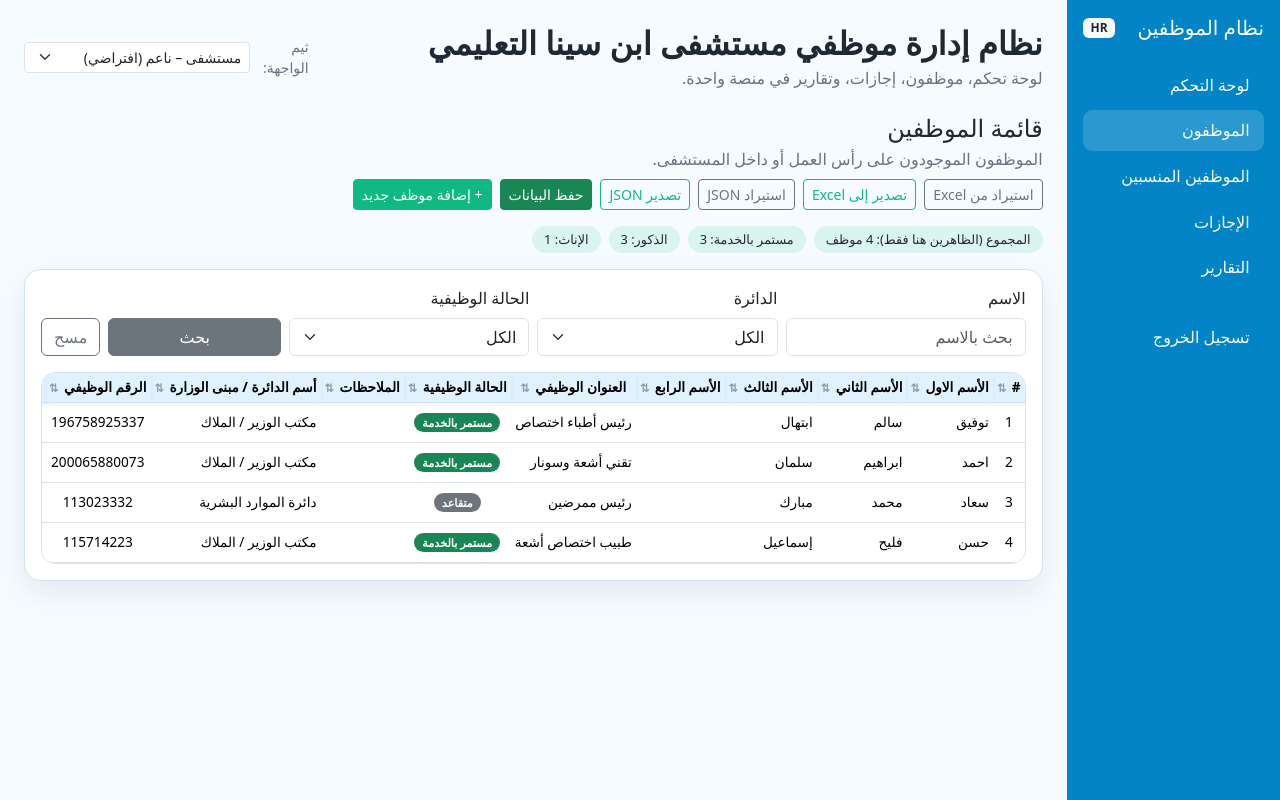
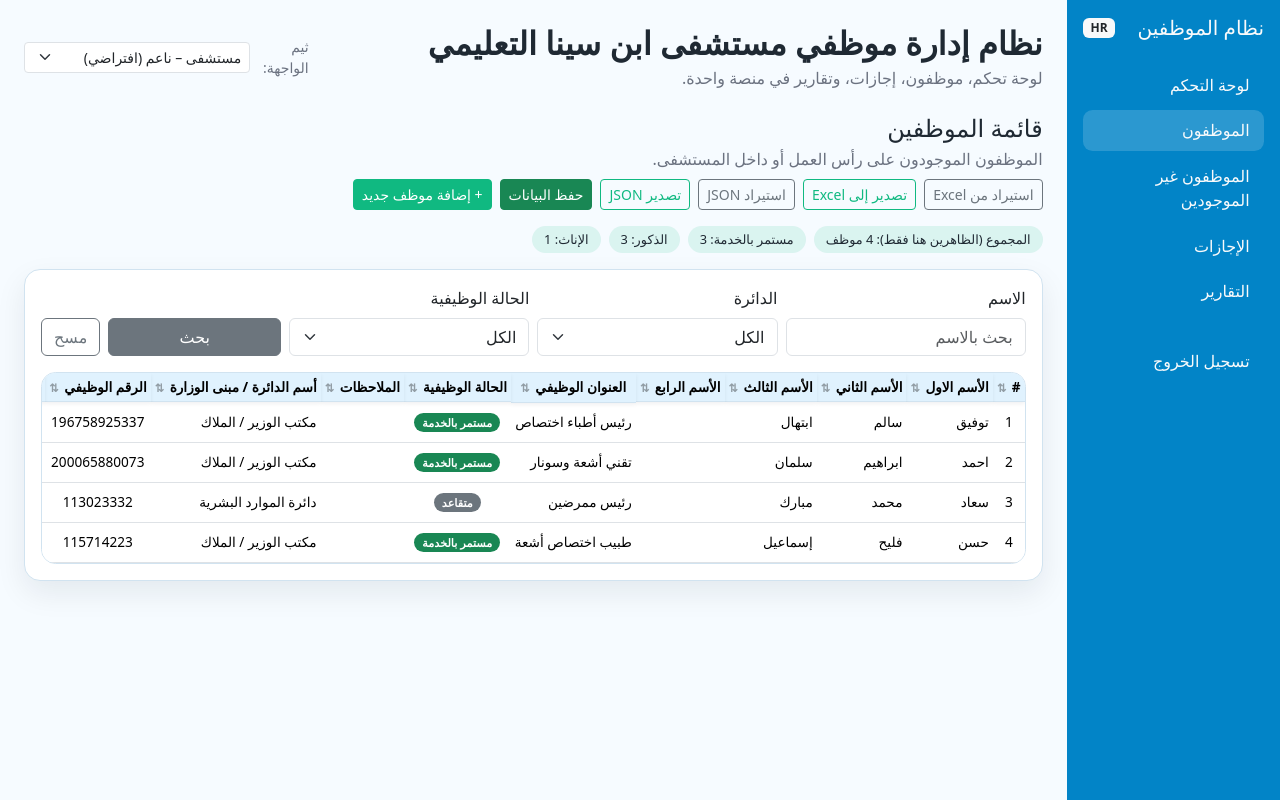
Before and after one commit to Nafmals/Ibn-Sina-Hospital, a plain HTML site: page index.html in a window 1280 px wide. Drawn offline with nearby package versions, Linux system fonts and the light colour scheme.

Commit message:
Update index.html

```diff
--- a/index.html
+++ b/index.html
@@ -267,7 +267,7 @@
                 </li>
                 <!-- صفحة الموظفين غير الموجودين -->
                 <li class="nav-item">
-                    <a class="nav-link" href="#missingEmployees">الموظفين المنسبين</a>
+                    <a class="nav-link" href="#missingEmployees">الموظفون غير الموجودين</a>
                 </li>
                 <li class="nav-item">
                     <a class="nav-link" href="#leaves">الإجازات</a>
@@ -481,11 +481,11 @@
                 </div>
             </section>
 
-            <!-- الموظفين المنسبين -->
+            <!-- الموظفون غير الموجودين -->
             <section id="missingEmployees" class="d-none">
                 <div class="d-flex justify-content-between align-items-center mb-3 flex-wrap gap-2">
                     <div>
-                        <h4 class="section-title mb-1">الموظفين المنسبين</h4>
+                        <h4 class="section-title mb-1">الموظفون غير الموجودين</h4>
                         <p class="text-muted mb-0">
                             موظفون حالتهم: منسب، منقول، أجازة طويلة، مجاز دراسيا، أجازة أمومة.
                         </p>
```
